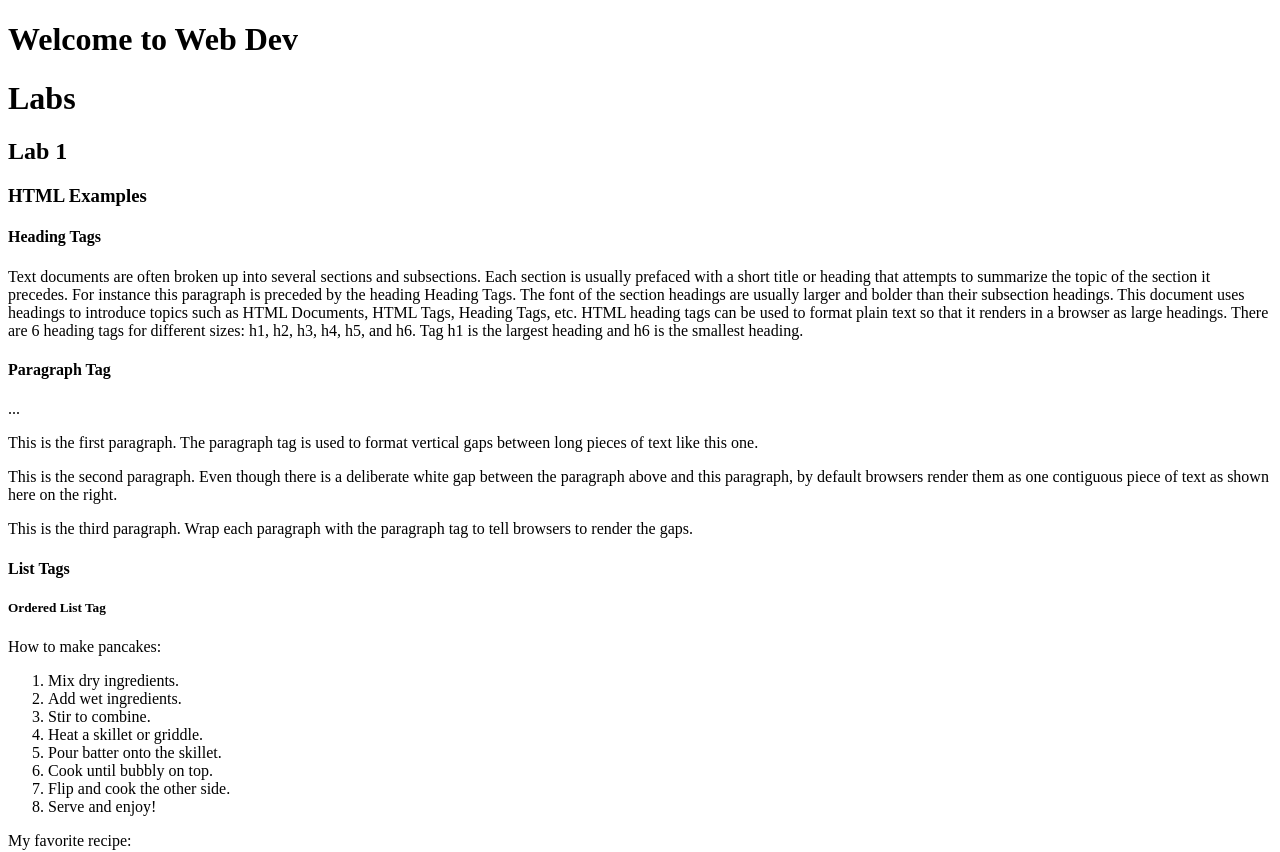
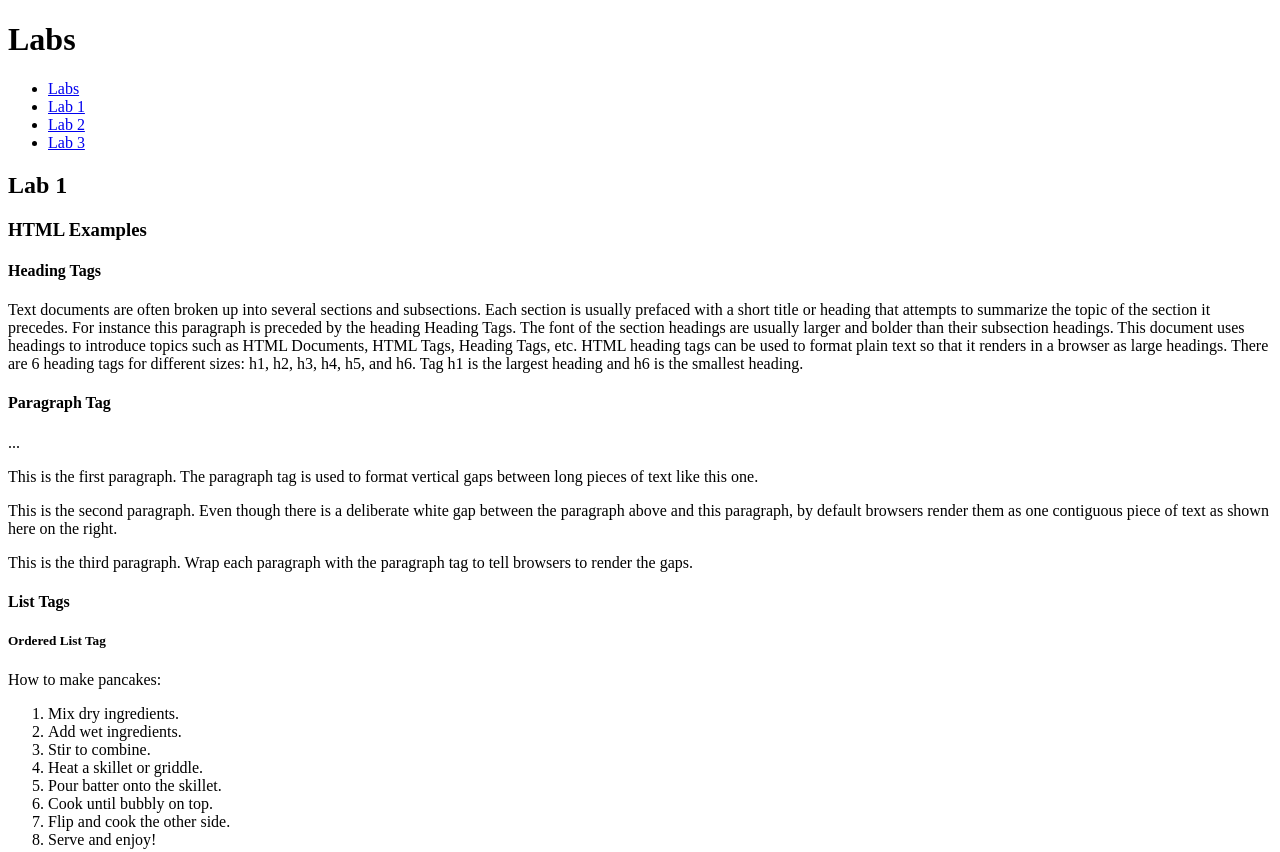
Before and after one commit to gigibreton/kanbas-react-web-app, a React (Create React App) app: page /#/Labs/Lab1 in a window 1280 px wide. Shown: the top 852 px of the page. Built offline with nearby package versions, Linux system fonts and the light colour scheme.

Commit message:
a1 lab finished

```diff
--- a/package.json
+++ b/package.json
@@ -12,6 +12,8 @@
     "@types/react-dom": "^18.3.0",
     "react": "^18.3.1",
     "react-dom": "^18.3.1",
+    "react-router": "^6.26.2",
+    "react-router-dom": "^6.26.2",
     "react-scripts": "5.0.1",
     "typescript": "^4.9.5",
     "web-vitals": "^2.1.4"
--- a/src/App.tsx
+++ b/src/App.tsx
@@ -1,13 +1,18 @@
 import React from 'react';
 import './App.css';
 import Labs from './Labs';
+import { HashRouter, Navigate, Route, Routes } from 'react-router-dom';
 
 function App() {
   return (
+    <HashRouter>
     <div>
-      <h1>Welcome to Web Dev</h1>
-      <Labs />
+      <Routes>
+        <Route path="/" element={<Navigate to="Labs" />} />
+        <Route path="/Labs/*" element={<Labs />} />
+      </Routes>
     </div>
+    </HashRouter>
   );
 }
 
--- a/src/Labs/Lab2.tsx
+++ /dev/null
@@ -1,5 +0,0 @@
-export default function Lab2() {
-    return(
-        <h2>Lab 2</h2>
-    );
-}
--- /dev/null
+++ b/src/Labs/Lab2/index.tsx
@@ -0,0 +1,7 @@
+export default function Lab2() {
+    return(
+        <div>
+            <h2>Lab 2</h2>
+        </div>
+    );
+}
--- a/src/Labs/Lab3.tsx
+++ /dev/null
@@ -1,5 +0,0 @@
-export default function Lab3() {
-    return(
-        <h2>Lab 3</h2>
-    );
-}
--- /dev/null
+++ b/src/Labs/Lab3/index.tsx
@@ -0,0 +1,7 @@
+export default function Lab3() {
+    return(
+        <div>
+            <h2>Lab 3</h2>
+        </div>
+    );
+}
--- /dev/null
+++ b/src/Labs/TOC.tsx
@@ -0,0 +1,12 @@
+import { Link } from "react-router-dom";
+
+export default function TOC() {
+    return (
+        <ul>
+            <li><Link to="/Labs">Labs</Link></li>
+            <li><Link to="/Labs/Lab1">Lab 1</Link></li>
+            <li><Link to="/Labs/Lab2">Lab 2</Link></li>
+            <li><Link to="/Labs/Lab3">Lab 3</Link></li>
+        </ul>
+    );
+}
--- a/src/Labs/index.tsx
+++ b/src/Labs/index.tsx
@@ -1,14 +1,20 @@
 import Lab1 from "./Lab1";
 import Lab2 from "./Lab2";
 import Lab3 from "./Lab3";
+import { Route, Routes, Navigate } from "react-router";
+import TOC from "./TOC";
 
 export default function Labs() {
     return(
         <div>
             <h1>Labs</h1>
-            <Lab1 />
-            <Lab2 />
-            <Lab3 />
+            <TOC />
+            <Routes>
+                <Route path="/" element={<Navigate to="Lab1" />} />
+                <Route path="Lab1" element={<Lab1 />} />
+                <Route path="Lab2" element={<Lab2 />} />
+                <Route path="Lab3" element={<Lab3 />} />
+            </Routes>
         </div>
     );
 }
```
Also changed, not shown: 1 other file (tests, documents, lock files or other folders).
